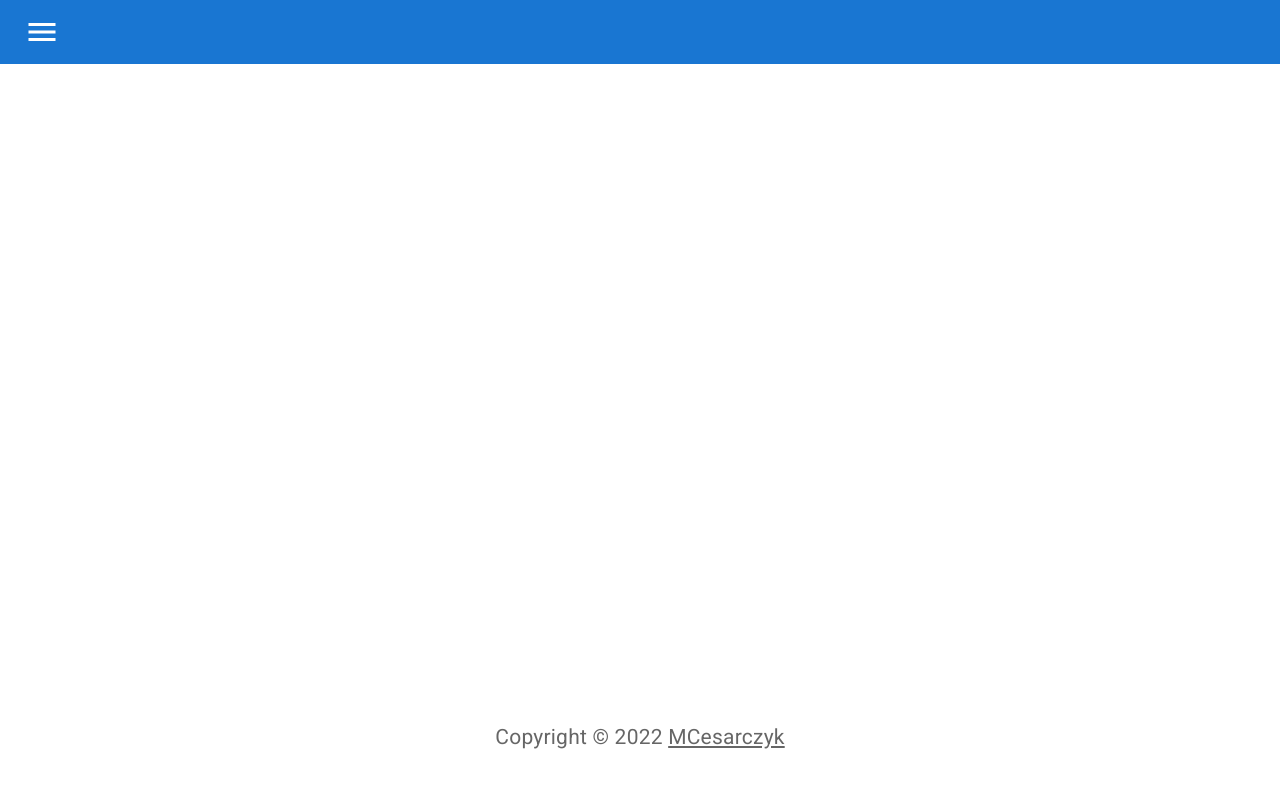
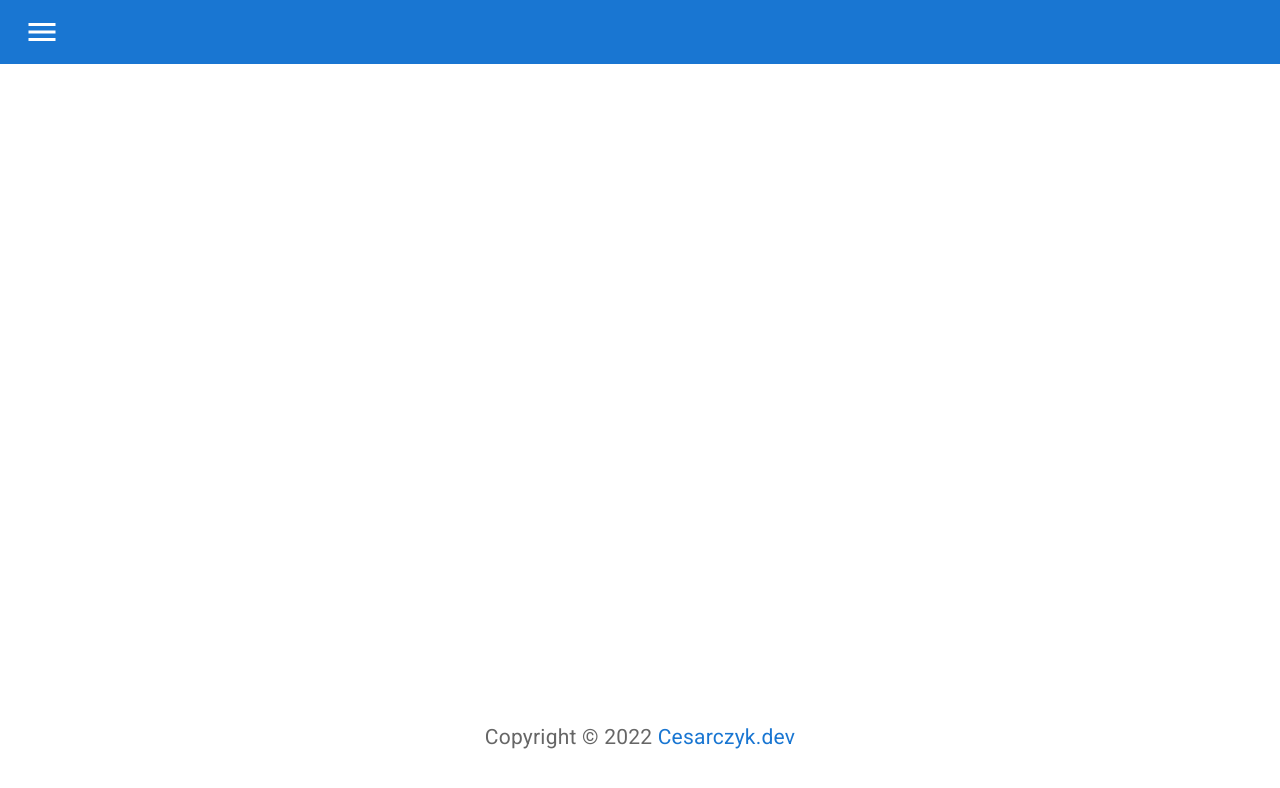
Before and after one commit to MCesarczyk/daily-sneak-peak-node, a React (Create React App) app in the folder Client/: page / in a window 1280 px wide. Shown: the top 788 px of the page. Built offline with nearby package versions, Linux system fonts and the light colour scheme; no server answers.

Commit message:
created tests for Footer

```diff
--- /dev/null
+++ b/Client/src/assets/data.js
@@ -0,0 +1,2 @@
+export const AUTHOR_PAGE_ADDRESS = "https://home.cesarczyk.dev";
+export const AUTHOR_PAGE_LABEL = "Cesarczyk.dev";
--- a/Client/src/components/Footer/index.js
+++ b/Client/src/components/Footer/index.js
@@ -1,15 +1,20 @@
 import React from 'react';
 import Box from '@mui/material/Box';
 import { Link, Typography } from '@mui/material';
+import { AUTHOR_PAGE_ADDRESS, AUTHOR_PAGE_LABEL } from '../../assets/data';
 
 const Footer = () => (
-  <Box sx={{ bgcolor: 'background.paper', p: 6, marginTop: 'auto' }} component="footer">
+  <Box
+    data-testid="footer"
+    sx={{ bgcolor: 'background.paper', p: 6, marginTop: 'auto' }}
+    component="footer"
+  >
     <Typography variant="body2" color="text.secondary" align="center">
       {'Copyright © '}
       {new Date().getFullYear()}
       {' '}
-      <Link color="inherit" href="mailto:michal.cesarczyk@gmail.com">
-        MCesarczyk
+      <Link sx={{ textDecoration: 'none' }} href={AUTHOR_PAGE_ADDRESS}>
+        {AUTHOR_PAGE_LABEL}
       </Link>
     </Typography>
   </Box>
```
Also changed, not shown: 1 other file (tests, documents, lock files or other folders).
